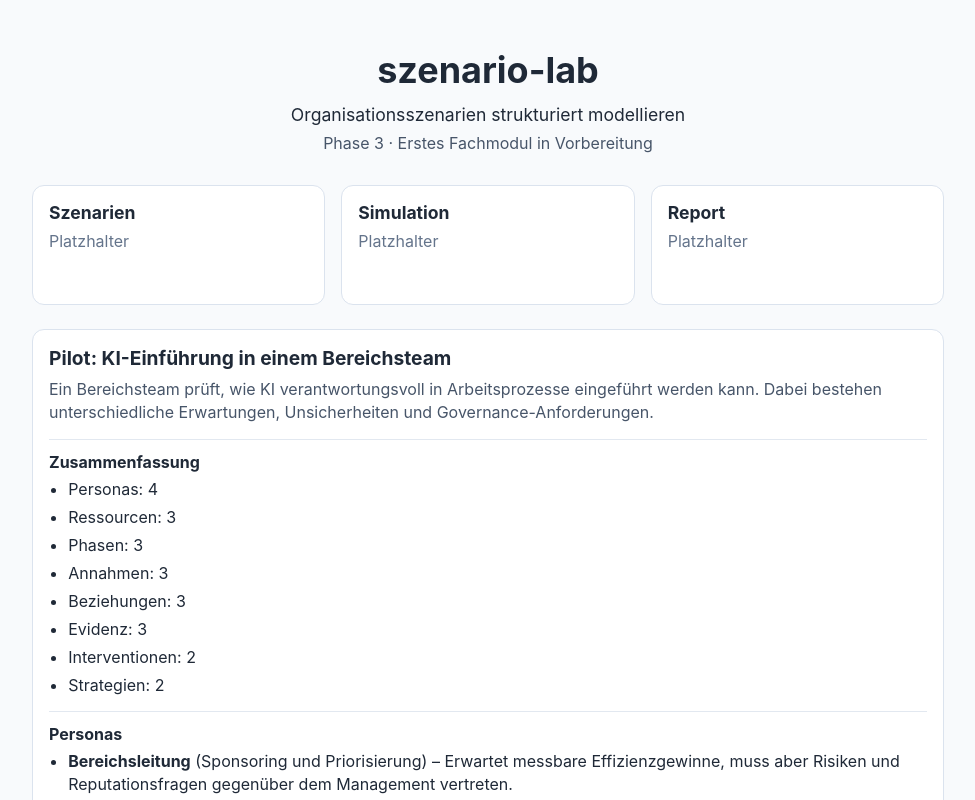
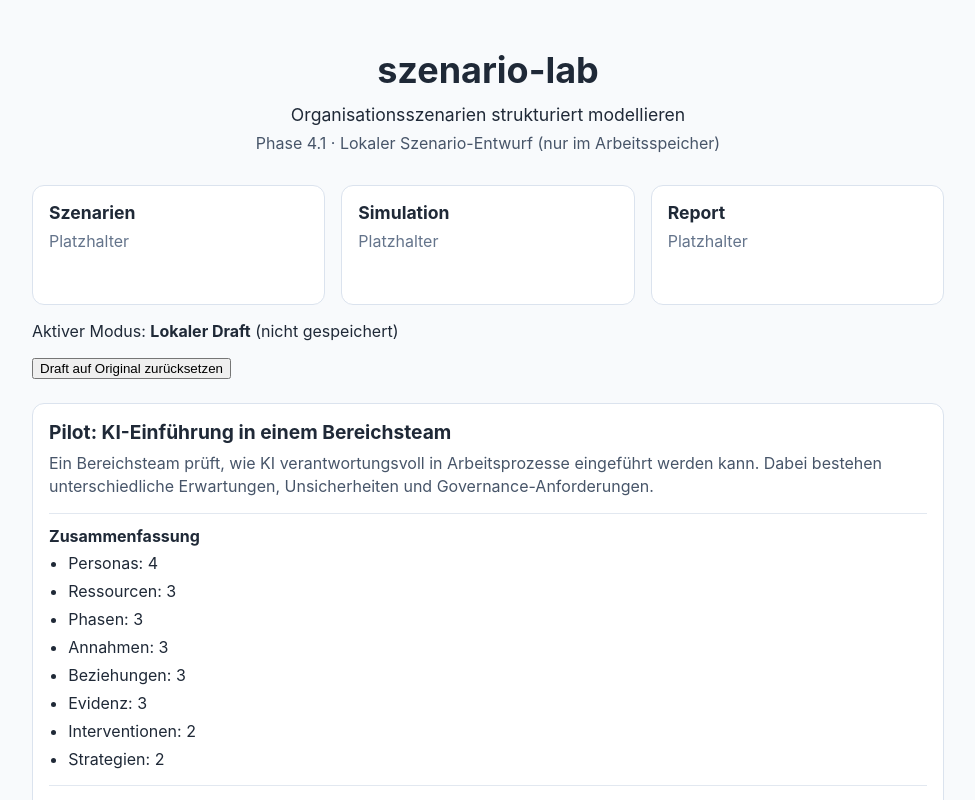
Before and after one commit to Mudler17/szenario-lab, a React (Vite) app: page / in a window 1280 px wide. Shown: the top 800 px of the page, without its empty margins (152-1127 px from the left). Built offline with nearby package versions, Linux system fonts and the light colour scheme.

Commit message:
feat(scenarios): introduce local scenario draft state

```diff
--- a/src/pages/HomePage.jsx
+++ b/src/pages/HomePage.jsx
@@ -1,13 +1,22 @@
+import { useMemo, useState } from 'react';
 import { exampleScenario } from '../domain';
+import { createDraftFromScenario, resetDraft } from '../features/scenarios/editing/state';
 import ScenarioPreview from '../features/scenarios/components/ScenarioPreview';
 
 function HomePage() {
+  const originalScenario = useMemo(() => exampleScenario, []);
+  const [scenarioDraft, setScenarioDraft] = useState(() => createDraftFromScenario(originalScenario));
+
+  const handleResetDraft = () => {
+    setScenarioDraft(resetDraft(originalScenario));
+  };
+
   return (
     <main className="page">
       <section className="hero">
         <h1>szenario-lab</h1>
         <p className="subtitle">Organisationsszenarien strukturiert modellieren</p>
-        <p className="phase-note">Phase 3 · Erstes Fachmodul in Vorbereitung</p>
+        <p className="phase-note">Phase 4.1 · Lokaler Szenario-Entwurf (nur im Arbeitsspeicher)</p>
       </section>
 
       <section className="placeholder-grid" aria-label="Module in Vorbereitung">
@@ -25,7 +34,16 @@ function HomePage() {
         </article>
       </section>
 
-      <ScenarioPreview scenario={exampleScenario} />
+      <section aria-label="Lokaler Szenario-Entwurf">
+        <p>
+          Aktiver Modus: <strong>Lokaler Draft</strong> (nicht gespeichert)
+        </p>
+        <button type="button" onClick={handleResetDraft}>
+          Draft auf Original zurücksetzen
+        </button>
+      </section>
+
+      <ScenarioPreview scenario={scenarioDraft} />
     </main>
   );
 }
```
